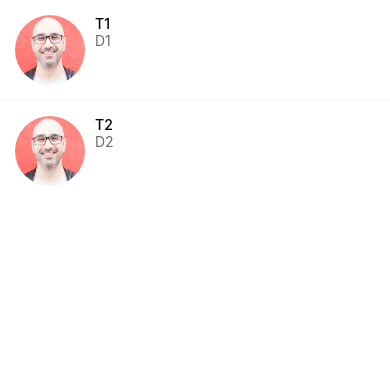
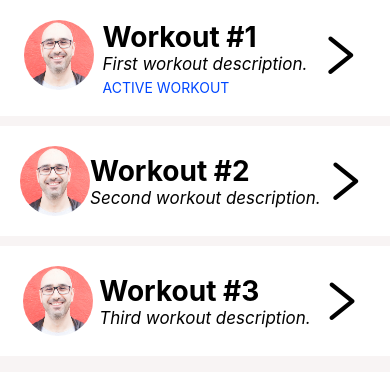
Before and after one commit to connormccarl/average-joes-fitness, a React Native app drawn with its web renderer in the folder expoApp/: screen /components/FitListItem in a window 390 px wide. Built offline with nearby package versions, Linux system fonts and the light colour scheme; some packages are replaced by stand-ins of ours.

Commit message:
Added FitListItem and FitWorkoutsScreen

```diff
--- a/expoApp/App.js
+++ b/expoApp/App.js
@@ -8,7 +8,18 @@ import AppButton from "./app/components/AppButton";
 import Card from "./app/components/Card";
 import ListingDetailsScreen from "./app/screens/ListingDetailsScreen";
 import MessagesScreen from "./app/screens/MessagesScreen";
+import Screen from "./app/components/Screen";
+import Icon from "./app/components/Icon";
+import ListItem from "./app/components/ListItem";
+import AccountScreen from "./app/screens/AccountScreen";
+import ListingsScreen from "./app/screens/ListingsScreen";
+
+import FitScreen from "./app/components/FitScreen";
+import colors from "./app/config/colors";
+import FitListItem from "./app/components/FitListItem";
+import fitcolors from "./app/config/fitcolors";
+import FitWorkoutsScreen from "./app/screens/FitWorkoutsScreen";
 
 export default function App() {
-  return <MessagesScreen />;
+  return <FitWorkoutsScreen />;
 }
--- /dev/null
+++ b/expoApp/app/components/FitListItem.js
@@ -0,0 +1,63 @@
+import {
+  View,
+  Image,
+  Text,
+  StyleSheet,
+  TouchableHighlight,
+} from "react-native";
+import { AntDesign } from "@expo/vector-icons";
+import fitcolors from "../config/fitcolors";
+
+function FitListItem({ title, subTitle, flagTitle, image, onPress }) {
+  return (
+    <TouchableHighlight underlayColor={fitcolors.light} onPress={onPress}>
+      <View style={styles.container}>
+        <Image style={styles.image} source={image} />
+        <View style={styles.detailsContainer}>
+          <Text style={styles.title}>{title}</Text>
+          <Text style={styles.subTitle}>{subTitle}</Text>
+          {flagTitle && <Text style={styles.flagTitle}>{flagTitle}</Text>}
+        </View>
+        <View style={styles.arrow}>
+          <AntDesign name="right" size={50} color="black" />
+        </View>
+      </View>
+    </TouchableHighlight>
+  );
+}
+
+const styles = StyleSheet.create({
+  arrow: {
+    height: 70,
+    justifyContent: "center",
+  },
+  container: {
+    flexDirection: "row",
+    justifyContent: "space-around",
+    padding: 20,
+    backgroundColor: fitcolors.white,
+  },
+  detailsContainer: {
+    justifyContent: "center",
+  },
+  flagTitle: {
+    paddingTop: 5,
+    textTransform: "uppercase",
+    color: fitcolors.secondary,
+  },
+  image: {
+    width: 70,
+    height: 70,
+    borderRadius: 35,
+  },
+  subTitle: {
+    fontSize: 17,
+    fontStyle: "italic",
+  },
+  title: {
+    fontSize: 28,
+    fontWeight: "bold",
+  },
+});
+
+export default FitListItem;
--- /dev/null
+++ b/expoApp/app/components/FitScreen.js
@@ -0,0 +1,15 @@
+import { SafeAreaView, StyleSheet } from "react-native";
+import Constants from "expo-constants";
+
+function FitScreen({ children, style }) {
+  return <SafeAreaView style={[styles.screen, style]}>{children}</SafeAreaView>;
+}
+
+const styles = StyleSheet.create({
+  screen: {
+    flex: 1,
+    paddingTop: Constants.statusBarHeight,
+  },
+});
+
+export default FitScreen;
--- /dev/null
+++ b/expoApp/app/components/Icon.js
@@ -0,0 +1,27 @@
+import React from "react";
+import { View } from "react-native";
+import { MaterialCommunityIcons } from "@expo/vector-icons";
+
+function Icon({
+  name,
+  size = 40,
+  backgroundColor = "#000",
+  iconColor = "#fff",
+}) {
+  return (
+    <View
+      style={{
+        width: size,
+        height: size,
+        borderRadius: size / 2,
+        backgroundColor,
+        justifyContent: "center",
+        alignItems: "center",
+      }}
+    >
+      <MaterialCommunityIcons name={name} color={iconColor} size={size * 0.5} />
+    </View>
+  );
+}
+
+export default Icon;
--- a/expoApp/app/components/ListItem.js
+++ b/expoApp/app/components/ListItem.js
@@ -7,16 +7,26 @@ import {
 import colors from "../config/colors";
 import AppText from "./AppText";
 
-function ListItem({ title, subTitle, image, onPress, renderRightActions }) {
+function ListItem({
+  title,
+  subTitle,
+  image,
+  IconComponent,
+  onPress,
+  renderRightActions,
+}) {
   return (
     <GestureHandlerRootView>
       <Swipeable renderRightActions={renderRightActions}>
         <TouchableHighlight underlayColor={colors.light} onPress={onPress}>
           <View style={styles.container}>
-            <Image style={styles.image} source={image} />
-            <View>
+            {IconComponent}
+            {image && <Image style={styles.image} source={image} />}
+            <View style={styles.detailsContainer}>
               <AppText style={styles.title}>{title}</AppText>
-              <AppText style={styles.subTitle}>{subTitle}</AppText>
+              {subTitle && (
+                <AppText style={styles.subTitle}>{subTitle}</AppText>
+              )}
             </View>
           </View>
         </TouchableHighlight>
@@ -29,12 +39,16 @@ const styles = StyleSheet.create({
   container: {
     flexDirection: "row",
     padding: 15,
+    backgroundColor: colors.white,
+  },
+  detailsContainer: {
+    marginLeft: 10,
+    justifyContent: "center",
   },
   image: {
     width: 70,
     height: 70,
     borderRadius: 35,
-    marginRight: 10,
   },
   subTitle: {
     color: colors.medium,
--- a/expoApp/app/components/Screen.js
+++ b/expoApp/app/components/Screen.js
@@ -1,8 +1,12 @@
-import { StyleSheet, SafeAreaView } from "react-native";
+import { StyleSheet, SafeAreaView, View } from "react-native";
 import Constants from "expo-constants";
 
-function Screen({ children }) {
-  return <SafeAreaView style={styles.screen}>{children}</SafeAreaView>;
+function Screen({ children, style }) {
+  return (
+    <SafeAreaView style={[styles.screen, style]}>
+      <View style={style}>{children}</View>
+    </SafeAreaView>
+  );
 }
 
 const styles = StyleSheet.create({
--- /dev/null
+++ b/expoApp/app/config/fitcolors.js
@@ -0,0 +1,7 @@
+export default {
+  primary: "#696969",
+  secondary: "#0047ff",
+  black: "#000",
+  white: "#fff",
+  light: "#f8f4f4",
+};
--- /dev/null
+++ b/expoApp/app/screens/AccountScreen.js
@@ -0,0 +1,72 @@
+import React from "react";
+import { StyleSheet, FlatList, View } from "react-native";
+
+import ListItem from "../components/ListItem";
+import Screen from "../components/Screen";
+import Icon from "../components/Icon";
+import ListItemSeparator from "../components/ListItemSeparator";
+import colors from "../config/colors";
+
+const menuItems = [
+  {
+    title: "My Listings",
+    icon: {
+      name: "format-list-bulleted",
+      backgroundColor: colors.primary,
+    },
+  },
+  {
+    title: "My Messages",
+    icon: {
+      name: "email",
+      backgroundColor: colors.secondary,
+    },
+  },
+];
+
+function AccountScreen(props) {
+  return (
+    <Screen style={styles.screen}>
+      <View style={styles.container}>
+        <ListItem
+          title="Connor McCarl"
+          subTitle="connormccarl@gmail.com"
+          image={require("../assets/mosh.jpg")}
+        />
+      </View>
+      <View style={styles.container}>
+        <FlatList
+          data={menuItems}
+          keyExtractor={(menuItem) => menuItem.title}
+          ItemSeparatorComponent={ListItemSeparator}
+          renderItem={({ item }) => (
+            <ListItem
+              title={item.title}
+              IconComponent={
+                <Icon
+                  name={item.icon.name}
+                  backgroundColor={item.icon.backgroundColor}
+                />
+              }
+            />
+          )}
+        />
+      </View>
+      <ListItem
+        title="Logout"
+        IconComponent={<Icon name="logout" backgroundColor="#ffe66d" />}
+      />
+    </Screen>
+  );
+}
+
+const styles = StyleSheet.create({
+  container: {
+    marginVertical: 20,
+  },
+  screen: {
+    backgroundColor: colors.light,
+  },
+});
+
+export default AccountScreen;
--- /dev/null
+++ b/expoApp/app/screens/FitWorkoutsScreen.js
@@ -0,0 +1,56 @@
+import { StyleSheet, FlatList, View } from "react-native";
+import FitListItem from "../components/FitListItem";
+
+import FitScreen from "../components/FitScreen";
+import fitcolors from "../config/fitcolors";
+
+const workouts = [
+  {
+    id: 1,
+    title: "Workout #1",
+    subTitle: "First workout description.",
+    flagTitle: "Active Workout",
+    image: require("../assets/mosh.jpg"),
+  },
+  {
+    id: 2,
+    title: "Workout #2",
+    subTitle: "Second workout description.",
+    image: require("../assets/mosh.jpg"),
+  },
+  {
+    id: 3,
+    title: "Workout #3",
+    subTitle: "Third workout description.",
+    image: require("../assets/mosh.jpg"),
+  },
+];
+
+function FitWorkoutsScreen(props) {
+  return (
+    <FitScreen style={styles.screen}>
+      <FlatList
+        data={workouts}
+        keyExtractor={(workout) => workout.id.toString()}
+        renderItem={({ item }) => (
+          <FitListItem
+            title={item.title}
+            subTitle={item.subTitle}
+            flagTitle={item.flagTitle}
+            image={item.image}
+            onPress={() => console.log("Workout Pressed")}
+          />
+        )}
+        ItemSeparatorComponent={() => <View style={{ height: 10 }} />}
+      />
+    </FitScreen>
+  );
+}
+
+const styles = StyleSheet.create({
+  screen: {
+    backgroundColor: fitcolors.light,
+  },
+});
+
+export default FitWorkoutsScreen;
--- /dev/null
+++ b/expoApp/app/screens/ListingsScreen.js
@@ -0,0 +1,47 @@
+import { FlatList, StyleSheet } from "react-native";
+
+import Screen from "../components/Screen";
+import Card from "../components/Card";
+import colors from "../config/colors";
+
+const listings = [
+  {
+    id: 1,
+    title: "Red jacket for sale",
+    price: 100,
+    image: require("../assets/jacket.jpg"),
+  },
+  {
+    id: 2,
+    title: "Couch in great condition",
+    price: 1000,
+    image: require("../assets/couch.jpg"),
+  },
+];
+
+function ListingsScreen(props) {
+  return (
+    <Screen style={styles.screen}>
+      <FlatList
+        data={listings}
+        keyExtractor={(listing) => listing.id.toString()}
+        renderItem={({ item }) => (
+          <Card
+            title={item.title}
+            subTitle={"$" + item.price}
+            image={item.image}
+          />
+        )}
+      />
+    </Screen>
+  );
+}
+
+const styles = StyleSheet.create({
+  screen: {
+    padding: 20,
+    backgroundColor: colors.light,
+  },
+});
+
+export default ListingsScreen;
```
